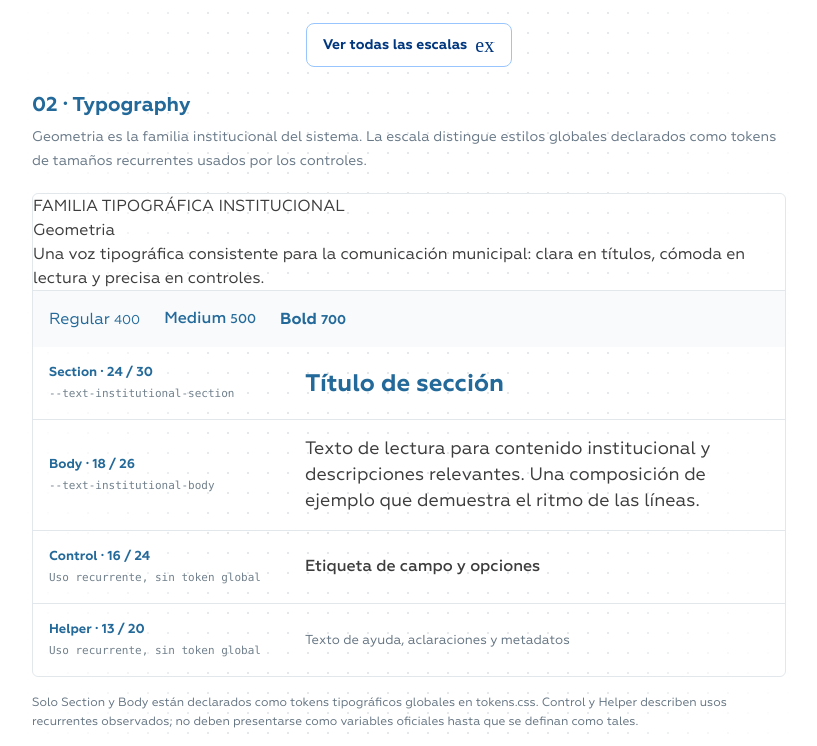
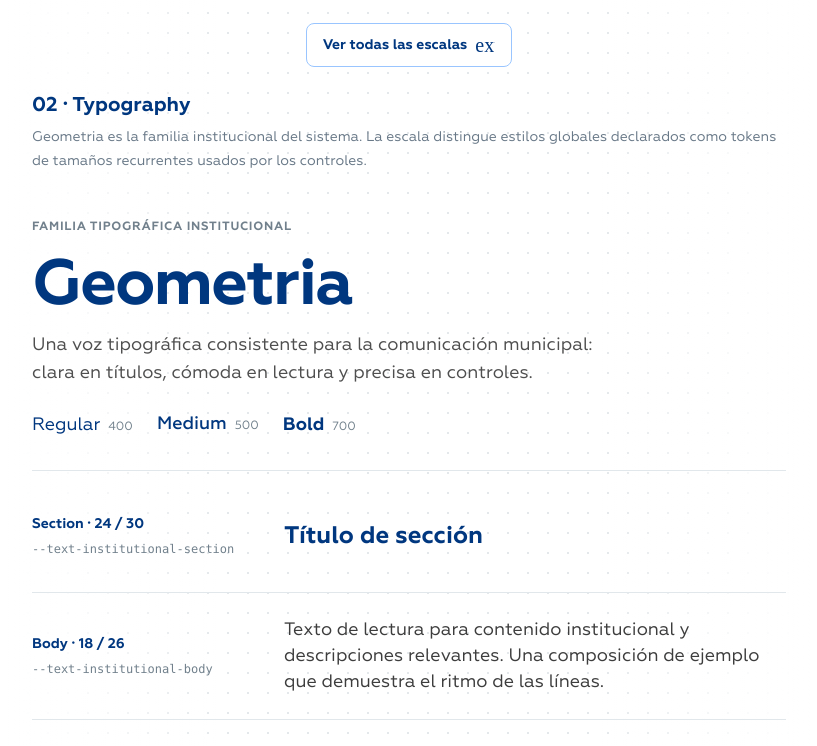
Before and after one commit to SantiagoM96/mlz-muni, a React (Vite) app: page /ui-kit-andy/fundamentos in a window 1280 px wide. Shown: the part 1499-2245 px from the top of the page, without its empty margins (252-1069 px from the left). Built offline with nearby package versions, Linux system fonts and the light colour scheme; a web font is replaced by a local one.

Commit message:
style(ui-kit): shift editorial chrome to Info 700 and give Geometria typography room to breathe

```diff
--- a/src/pages/andy-kit/andy-kit.css
+++ b/src/pages/andy-kit/andy-kit.css
@@ -1457,3 +1457,42 @@ html:has(.andy-doc-layout){scrollbar-gutter:stable}
 @media(max-width:520px){
  .andy-doc-page .andy-baila-preview-footer .andy-baila-site-footer img.andy-baila-site-logo[alt="Municipio de Lomas de Zamora — Gobierno de la Comunidad"]{width:166px!important}
 }
+
+
+/* Identidad editorial del UI Kit: Info 700. Los Primary de demos municipales no cambian. */
+.andy-doc-layout{--andy-editorial-accent:#00377f}
+.andy-doc-layout .andy-topbar-heading h1,
+.andy-doc-layout .andy-doc-main .andy-main-heading h2,
+.andy-doc-layout .andy-doc-main .andy-section-head h2,
+.andy-doc-layout .andy-doc-section-heading>h3,
+.andy-doc-layout .andy-foundation-intro-copy h2,
+.andy-doc-layout .andy-foundation-eyebrow,
+.andy-doc-layout .andy-foundation-index a>span,
+.andy-doc-layout .andy-foundation-type-row>div>span,
+.andy-doc-layout .andy-foundation-type .type-section,
+.andy-doc-layout .andy-foundation-color-role strong{
+ color:var(--andy-editorial-accent);
+}
+.andy-doc-layout .andy-topbar-actions .andy-version{color:var(--andy-editorial-accent)}
+/* Geometria: pieza editorial con aire, jerarquía y escala legible. */
+.andy-foundation-type{gap:0;border:0;border-radius:0;overflow:visible}
+.andy-foundation-type-hero{display:flex;flex-direction:column;gap:var(--mlz-space-12);padding:var(--mlz-space-24) 0 var(--mlz-space-32);border-bottom:1px solid #e1e7eb}
+.andy-foundation-type-overline{color:#71808c;font-size:12px;line-height:20px;font-weight:700;letter-spacing:.06em}
+.andy-foundation-type-name{font-size:clamp(40px,6vw,64px);line-height:1.1;font-weight:700;letter-spacing:-.025em;color:#00377f}
+.andy-foundation-type-hero>p{font-size:18px;line-height:28px;margin:0;max-width:600px;color:#4f4f4f}
+.andy-foundation-type .andy-foundation-weights{display:flex;gap:var(--mlz-space-24);align-items:center;flex-wrap:wrap;margin-top:var(--mlz-space-12);padding:0;border:0;background:transparent}
+.andy-foundation-weights span{display:inline-flex;align-items:baseline;gap:var(--mlz-space-8);font-size:18px;color:#00377f}
+.andy-foundation-weights small{font-size:12px;font-weight:400;color:#71808c}
+.andy-foundation-type-list{display:flex;flex-direction:column;padding:var(--mlz-space-8) 0}
+.andy-foundation-type-row{grid-template-columns:minmax(165px,220px) minmax(0,1fr);gap:var(--mlz-space-32);min-height:114px;padding:var(--mlz-space-24) 0;border-bottom:1px solid #e1e7eb}
+.andy-foundation-type-row:last-child{border:0}
+.andy-foundation-type-row>div{gap:var(--mlz-space-6)}
+.andy-foundation-type-row>div>span{font-size:14px}
+.andy-foundation-type-row code{font-size:12px;line-height:18px;overflow-wrap:anywhere}
+.andy-foundation-type .type-section{color:#00377f}
+.andy-foundation-type .type-body{max-width:580px}
+@media(max-width:660px){
+ .andy-foundation-type-hero{padding-top:var(--mlz-space-8);padding-bottom:var(--mlz-space-24)}
+ .andy-foundation-type-row{grid-template-columns:1fr;gap:var(--mlz-space-16);min-height:auto;padding:var(--mlz-space-24) 0}
+ .andy-foundation-type-name{font-size:42px}
+}
```
